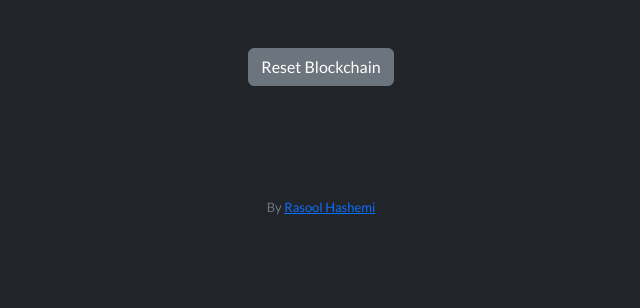
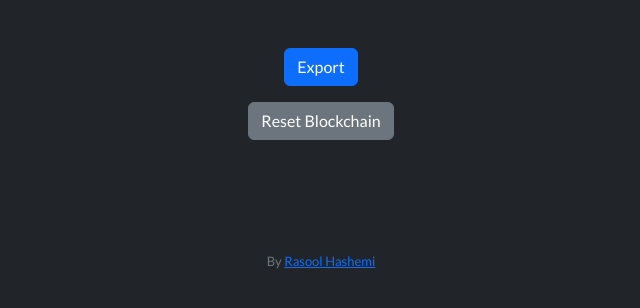
Before and after one commit to hawshemi/Blockchain, a Flask app: page /history in a window 1280 px wide. Shown: the part 232-540 px from the top of the page, without its empty margins (319-959 px from the left). Run offline with Flask 2, Linux system fonts and the light colour scheme; data that the repository does not hold is empty; some libraries are stand-ins or nearby versions.

Commit message:
Added Export button.
Export button: Table to Excel (xls) format.

```diff
--- a/templates/history.html
+++ b/templates/history.html
@@ -32,6 +32,8 @@
             </tbody>
         </table>
 
+        <button class="btn btn-primary" onclick="table2Excel()">Export</button>
+
         <form action="/delete" method="post">
           <input class="btn btn-secondary" type="submit" value="Reset Blockchain">
         </form>
```
